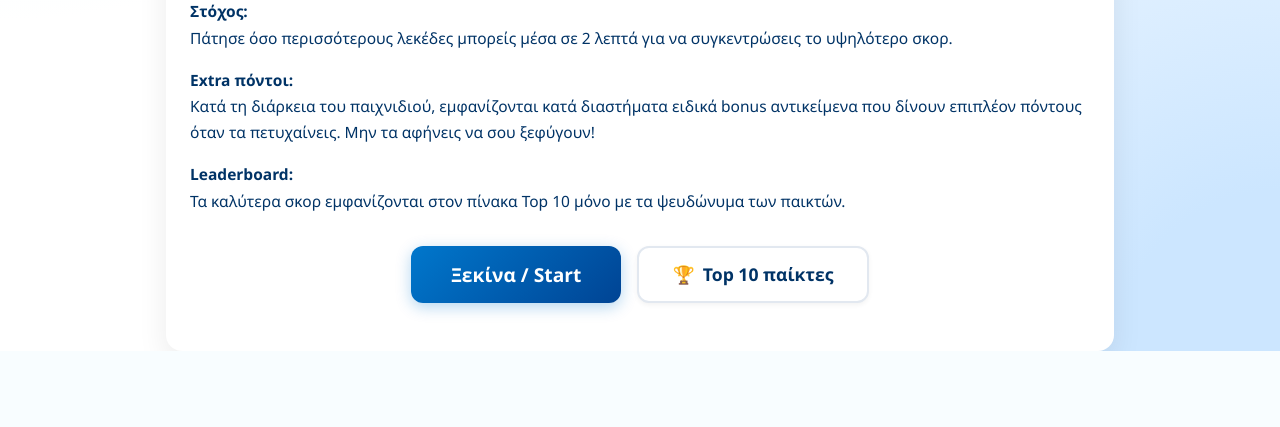
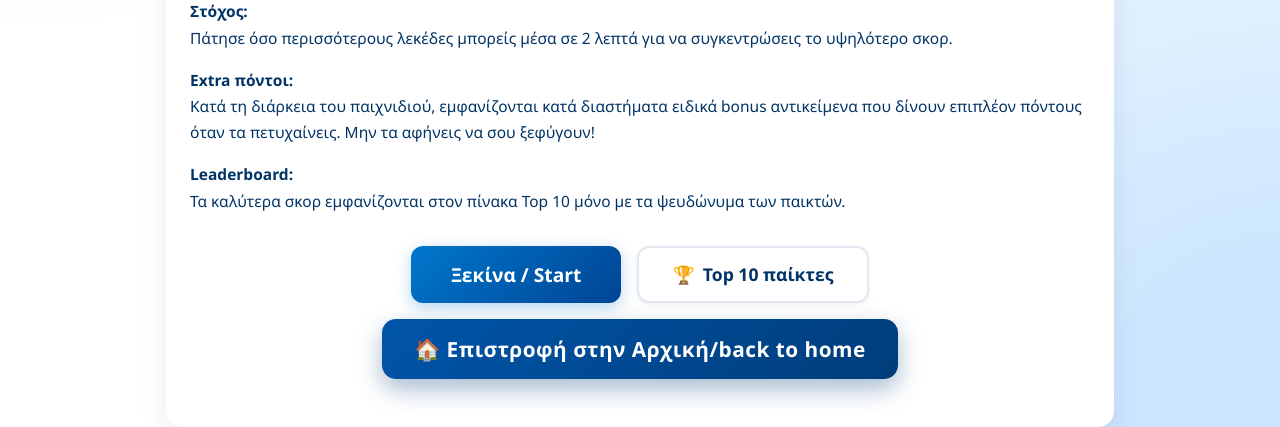
Before and after one commit to kmgeorgoudis-pixel/ariston-wash-dry, a Flask app: page /game in a window 1280 px wide. Shown: the part 623-1050 px from the top of the page. Before the commit the page ends 974 px from the top, so only its background shows below. Run offline with Flask 3, Linux system fonts and the light colour scheme; a user stored in the database is signed in.

Commit message:
game top10 upate

```diff
--- a/templates/game.html
+++ b/templates/game.html
@@ -212,6 +212,25 @@
       justify-content: center;
       z-index: 1000;
     }
+    .home-btn {
+    display: inline-block;
+    padding: 16px 32px;
+    background: linear-gradient(135deg, #0055aa, #003d7a);
+    color: #ffffff;
+    font-size: 1.3rem;
+    font-weight: 700;
+    border-radius: 14px;
+    text-decoration: none;
+    box-shadow: 0 10px 25px rgba(0, 60, 120, 0.35);
+    transition: all 0.25s ease;
+    letter-spacing: 0.5px;
+}
+
+.home-btn:hover {
+    background: linear-gradient(135deg, #0077dd, #0055aa);
+    transform: translateY(-3px) scale(1.03);
+    box-shadow: 0 14px 30px rgba(0, 80, 160, 0.45);
+}
   </style>
 
   <link rel="icon" type="image/png" href="images/logo3.png">
@@ -274,6 +293,7 @@
           <span id="top10-icon">🏆</span>
           <span>Top 10 παίκτες</span>
         </a>
+        <a href="/" class="home-btn">🏠 Επιστροφή στην Αρχική/back to home</a>
       </div>
     </div>
   </div>
```
